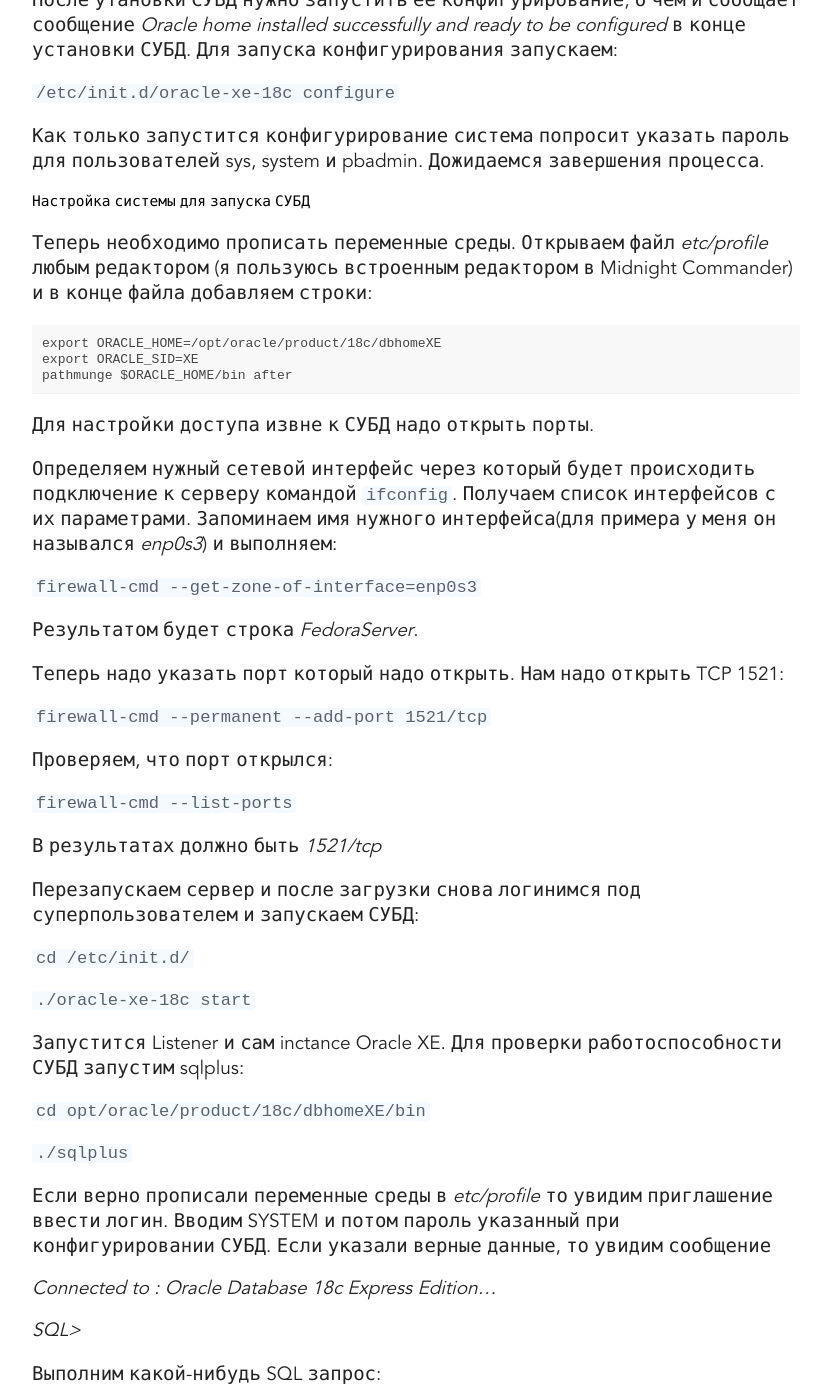
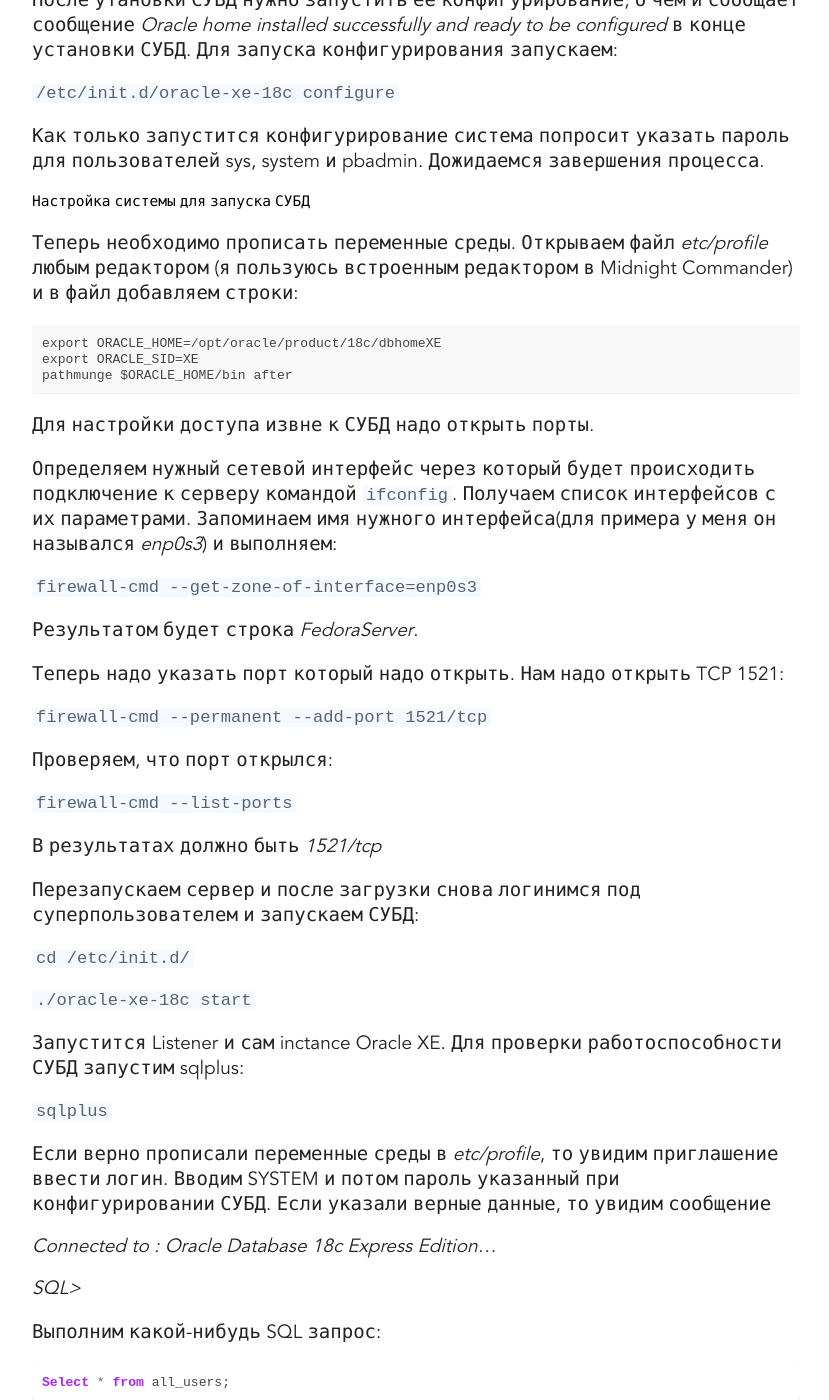
Before and after one commit to Sysnord/Sysnord.github.io, a Jekyll site: the page built from _posts/2019-10-14-install-Oracle-XE-on-Fedora-30.markdown, in a window 1280 px wide and 1400 px high, scrolled down 1270 px. Shown: the whole window, without its empty margins (224-1053 px from the left). Built offline with Jekyll 4.4.1, drawn with Linux system fonts in a browser that asks for light colours; comment, search, counter and statistics services are not loaded; some of the changed text lies outside the part shown.

Commit message:
fix logical error

````diff
--- a/_posts/2019-10-14-install-Oracle-XE-on-Fedora-30.markdown
+++ b/_posts/2019-10-14-install-Oracle-XE-on-Fedora-30.markdown
@@ -43,7 +43,7 @@ tags: [Oracle, XE, Linux, Fedora]
 
 #### Настройка системы для запуска СУБД
 
-Теперь необходимо прописать переменные среды. Открываем файл _etc/profile_ любым редактором (я пользуюсь встроенным редактором в Midnight Commander) и в конце файла добавляем строки:
+Теперь необходимо прописать переменные среды. Открываем файл _etc/profile_ любым редактором (я пользуюсь встроенным редактором в Midnight Commander) и в файл добавляем строки:
 ```
 export ORACLE_HOME=/opt/oracle/product/18c/dbhomeXE
 export ORACLE_SID=XE
@@ -77,11 +77,9 @@ pathmunge $ORACLE_HOME/bin after
 
 Запустится Listener и сам inctance Oracle XE. Для проверки работоспособности СУБД запустим sqlplus:
 
-`cd opt/oracle/product/18c/dbhomeXE/bin`
+`sqlplus`
 
-`./sqlplus`
-
-Если верно прописали переменные среды в _etc/profile_ то увидим приглашение ввести логин. Вводим SYSTEM и потом пароль указанный при конфигурировании СУБД. Если указали верные данные, то увидим сообщение
+Если верно прописали переменные среды в _etc/profile_, то увидим приглашение ввести логин. Вводим SYSTEM и потом пароль указанный при конфигурировании СУБД. Если указали верные данные, то увидим сообщение
 
 _Connected to : Oracle Database 18c Express Edition..._
 
@@ -95,4 +93,4 @@ Select * from all_users;
 
 Должно вывести пользователей СУБД.
 
-Если отображается то все работает корректно и можно попробовать подключаться извне.
+Если отображается, то все работает корректно и можно попробовать подключаться извне.
````
